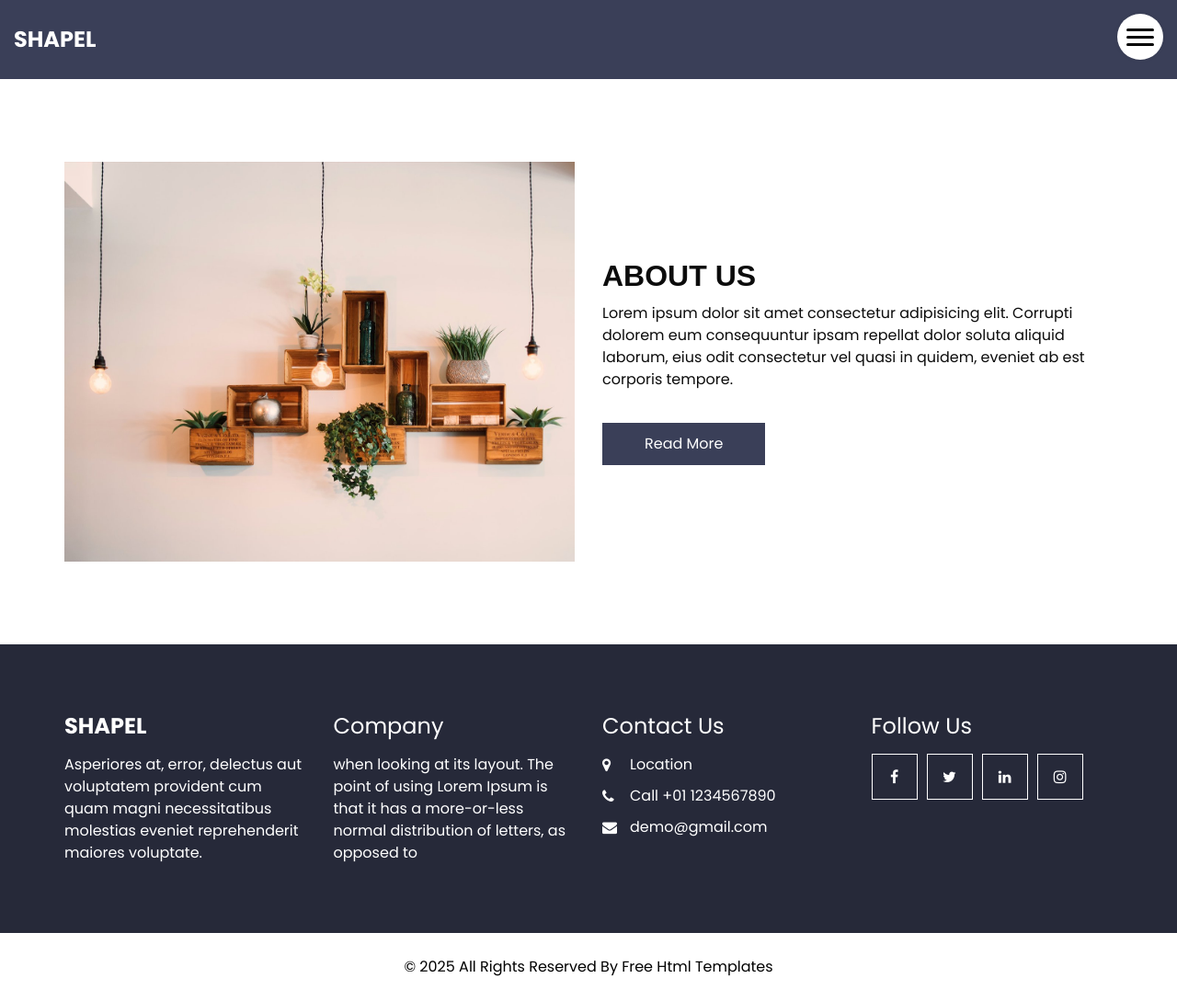
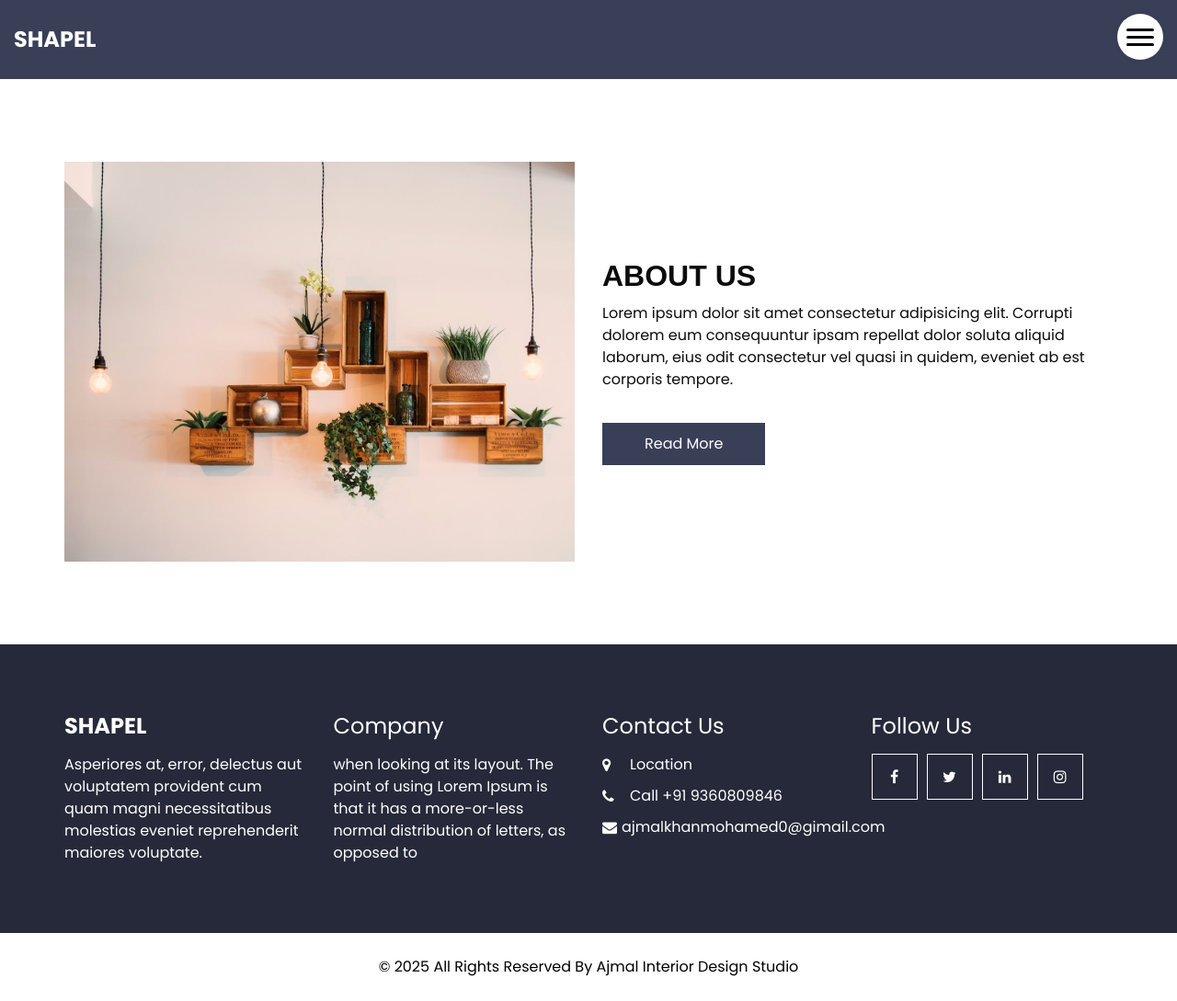
Before and after one commit to mohamedajmalkhan786/AJMAL, a plain HTML site: page about.html in a window 1280 px wide. Shown: the whole page at 92% size. Drawn offline with Linux system fonts and the light colour scheme.

Commit message:
Add files via upload

```diff
--- a/about.html
+++ b/about.html
@@ -140,13 +140,13 @@
             <a href="">
               <i class="fa fa-phone" aria-hidden="true"></i>
               <span>
-                Call +01 1234567890
+                Call +91 9360809846
               </span>
             </a>
             <a href="">
               <i class="fa fa-envelope"></i>
               <span>
-                demo@gmail.com
+                ajmalkhanmohamed0@gimail.com
               </span>
             </a>
           </div>
@@ -182,7 +182,8 @@
     <div class="container">
       <p>
         &copy; <span id="displayYear"></span> All Rights Reserved By
-        <a href="https://html.design/">Free Html Templates</a>
+        <a href="https://html.design/">Ajmal Interior Design
+          Studio</a>
       </p>
     </div>
   </footer>
```
Also changed, not shown: gallery.html (+4 -3 lines), index.html (+3 -2 lines), service.html (+4 -3 lines).
